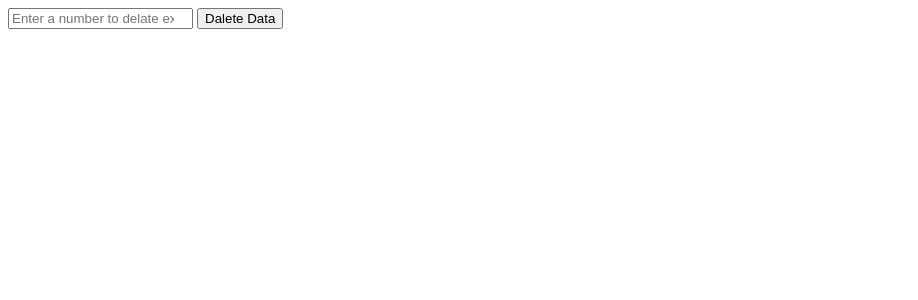
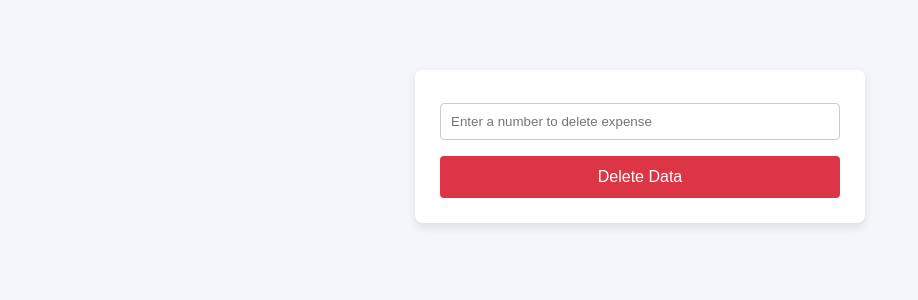
Before and after one commit to Shravankolekar/django-project, a Django app: page /deleteexpensedata/ in a window 1280 px wide. Shown: the top 300 px of the page, without its empty margins (0-918 px from the left). Run offline with Django 5.2, Linux system fonts and the light colour scheme.

Commit message:
adding css in delete and view expancess

```diff
--- a/MoneyMind/ExpenseApp/templates/Expense/deleteexpense.html
+++ b/MoneyMind/ExpenseApp/templates/Expense/deleteexpense.html
@@ -3,7 +3,56 @@
 <head>
     <meta charset="UTF-8">
     <meta name="viewport" content="width=device-width, initial-scale=1.0">
-    <title>Document</title>
+    <title>Delete Expense</title>
+    <style>
+        body {
+            font-family: Arial, sans-serif;
+            background-color: #f4f6f9;
+            margin: 0;
+            padding: 20px;
+        }
+
+        form {
+            max-width: 400px;
+            margin: 50px auto;
+            background: #fff;
+            padding: 25px;
+            border-radius: 8px;
+            box-shadow: 0 4px 10px rgba(0,0,0,0.1);
+        }
+
+        input[type="number"] {
+            width: 100%;
+            padding: 10px;
+            margin-top: 8px;
+            margin-bottom: 16px;
+            border: 1px solid #ccc;
+            border-radius: 4px;
+            box-sizing: border-box;
+        }
+
+        button {
+            width: 100%;
+            padding: 12px;
+            background-color: #dc3545; /* Red for delete */
+            color: white;
+            border: none;
+            border-radius: 4px;
+            font-size: 16px;
+            cursor: pointer;
+        }
+
+        button:hover {
+            background-color: #b02a37;
+        }
+
+        p {
+            text-align: center;
+            color: red;
+            font-weight: bold;
+            margin-top: 10px;
+        }
+    </style>
 </head>
 <body>
     <form action="" method="POST">
@@ -11,14 +60,14 @@
 
         <input type="number"
         name="eid"
-        placeholder="Enter a number to delate expencess"
+        placeholder="Enter a number to delete expense"
         required>
 
         {% if error %}
         <p><b>{{error}}</b></p>
         {% endif %}
 
-        <button type="submit">Dalete Data</button>
+        <button type="submit">Delete Data</button>
     </form>
 </body>
 </html>
```
Also changed, not shown: MoneyMind/ExpenseApp/templates/Expense/viewexpense.html (+102 -19 lines), 1 other file.
